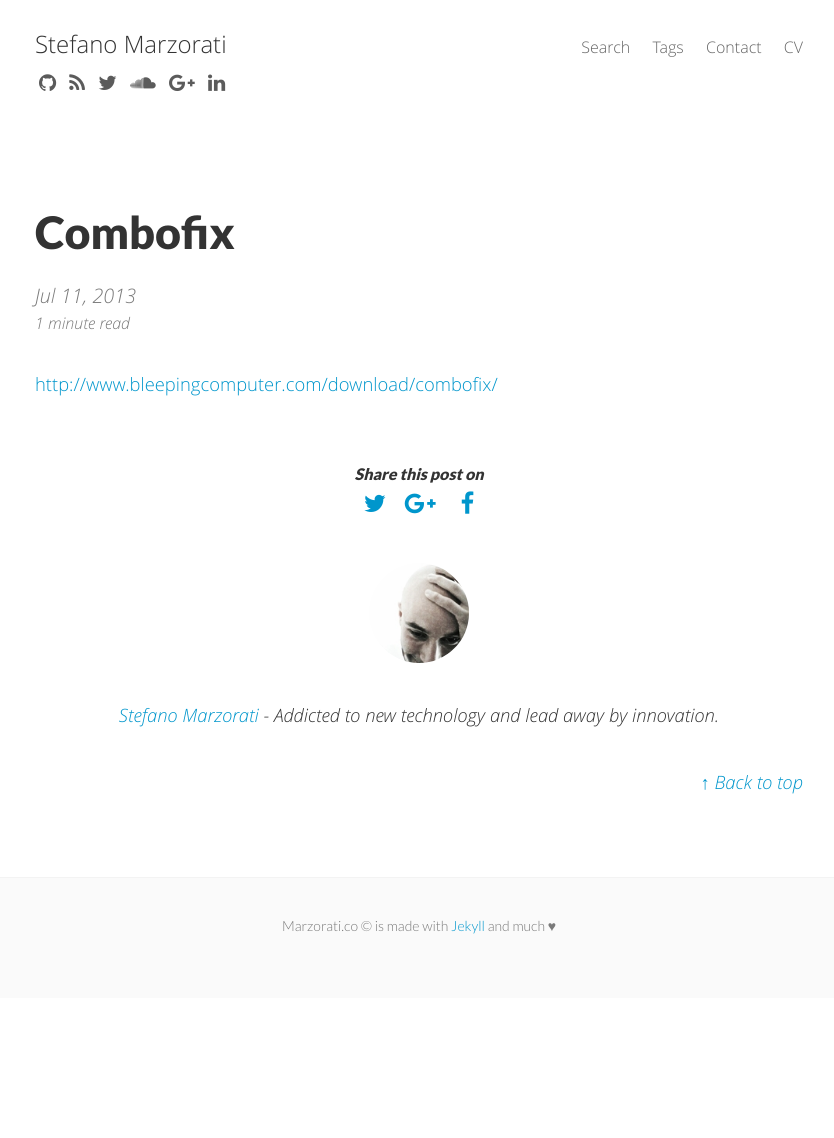
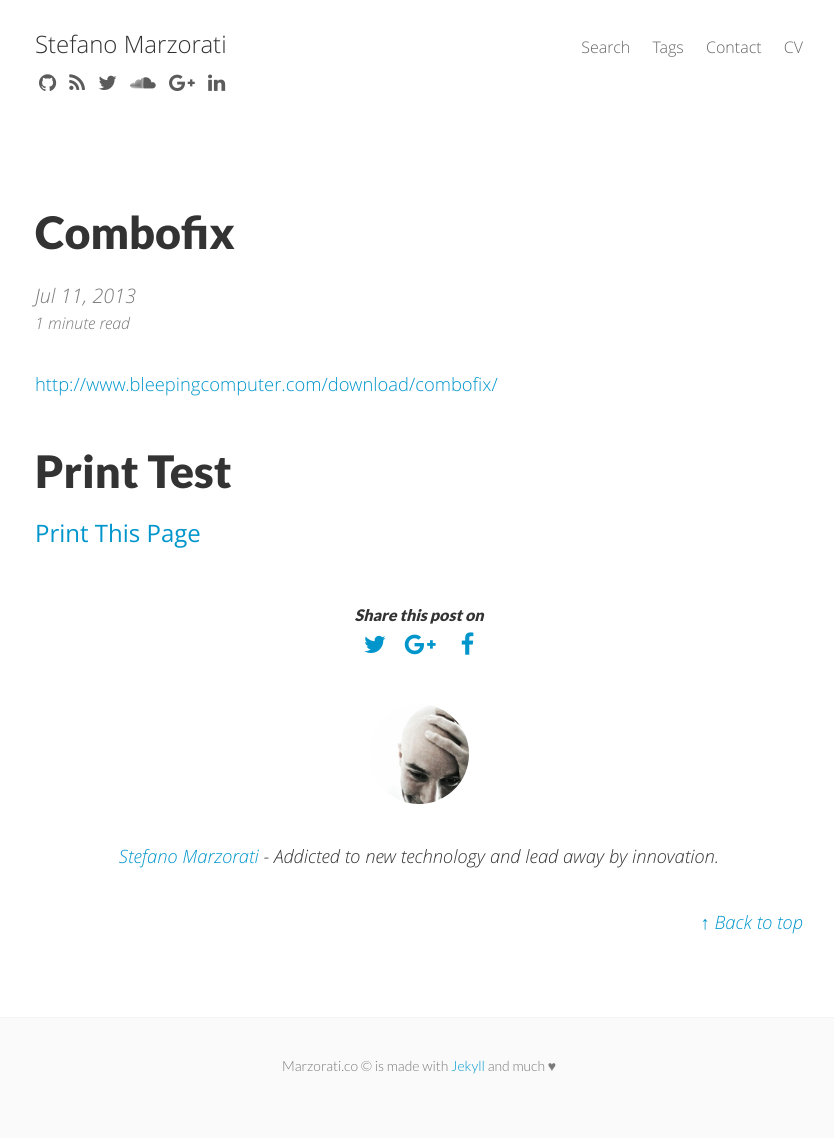
Before and after one commit to marste/Blog, a Jekyll site: the page built from _posts/2013-07-11-combofix.md, in a window 1280 px wide. Shown: the whole page, without its empty margins (221-1055 px from the left). Built offline with Jekyll 4.4.1, drawn with Linux system fonts in a browser that asks for light colours; nearby versions of some CDN libraries; Markdown is read by kramdown in place of the engine named in the settings; before the commit the page ends 998 px from its top, so only the background shows below that.

Commit message:
Added new post

```diff
--- a/_layouts/post.html
+++ b/_layouts/post.html
@@ -19,6 +19,9 @@
 <article class="post-content">
   {{ content }}
 </article>
+
+<h1>Print Test</h1>
+<a href="javascript:window.print()">Print This Page</a>
 
 <script async src="//pagead2.googlesyndication.com/pagead/js/adsbygoogle.js"></script>
 <ins class="adsbygoogle"
```
